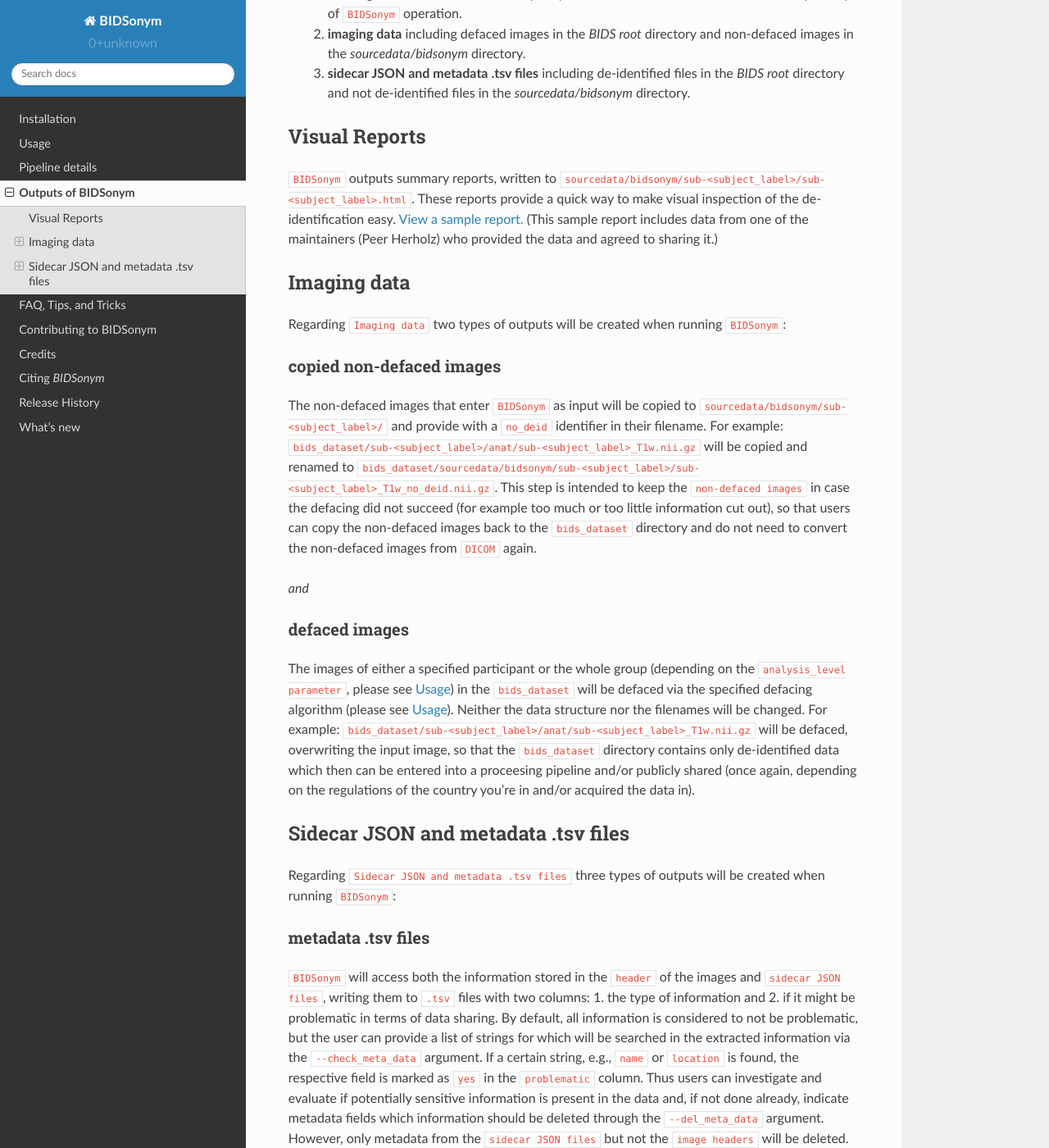
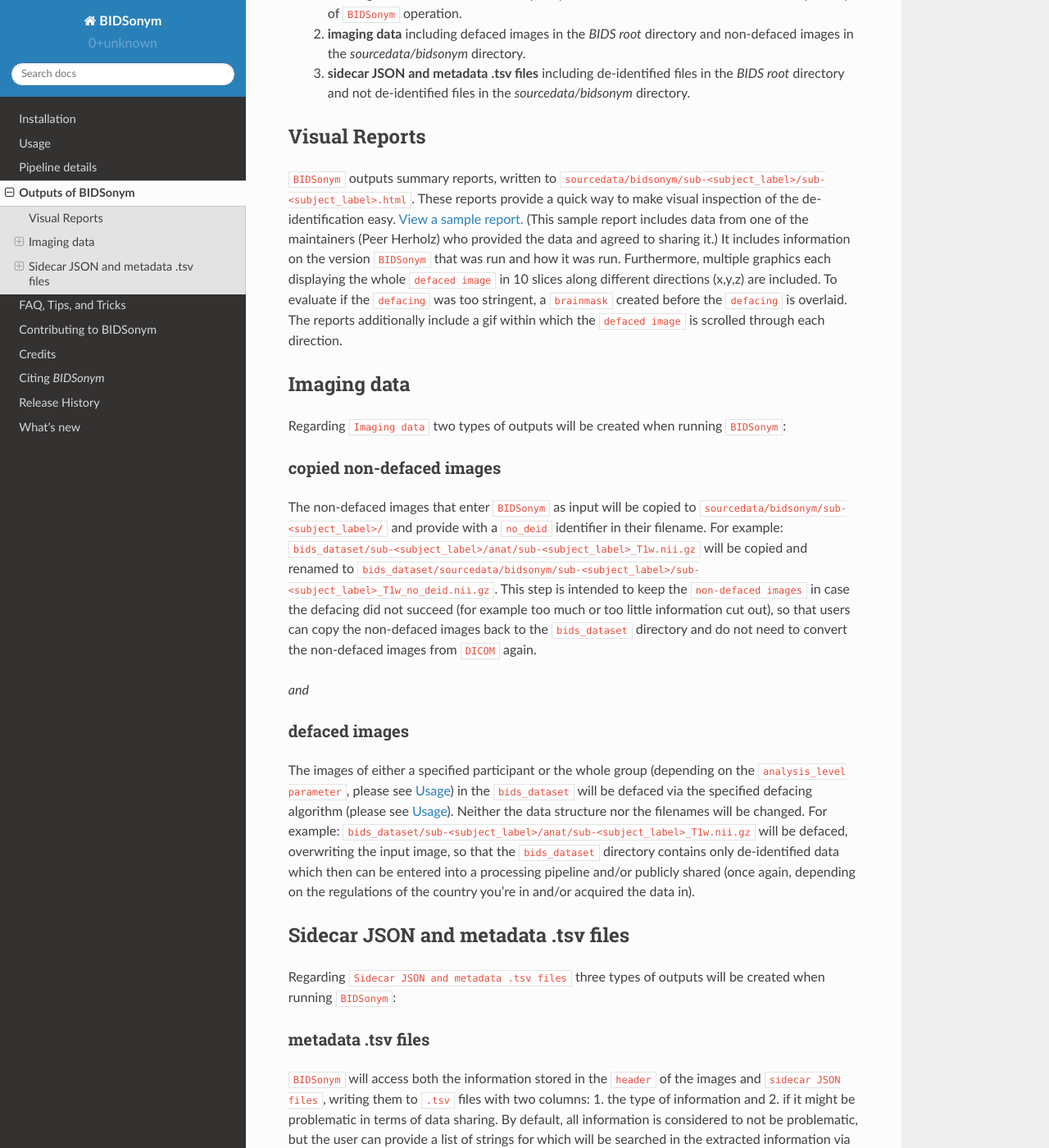
Before and after one commit to PeerHerholz/BIDSonym, a Sphinx documentation site: the page built from docs/source/outputs.rst, in a window 1280 px wide and 1400 px high, scrolled down 251 px. Shown: the whole window at 82% size. Built offline with Sphinx 7.4.7 and the Read the Docs theme 2.0.0, drawn with Linux system fonts in a browser that asks for light colours; some of the changed text lies outside the part shown.

Commit message:
initial docs draft

```diff
--- a/docs/source/outputs.rst
+++ b/docs/source/outputs.rst
@@ -27,7 +27,11 @@
 These reports provide a quick way to make visual inspection of the de-identification easy.
 `View a sample report. <_static/sample_report.html>`_ (This sample report includes data from one of the maintainers
 (Peer Herholz) who provided the data and agreed to sharing it.)
-
+It includes information on the version ``BIDSonym`` that was run and how it was run.
+Furthermore, multiple graphics each displaying the whole ``defaced image`` in 10 slices along different
+directions (x,y,z) are included. To evaluate if the ``defacing`` was too stringent, a ``brainmask`` created before
+the ``defacing`` is overlaid. The reports additionally include a gif within which the ``defaced image`` is scrolled
+through each direction.
 
 Imaging data
 ------------
@@ -60,7 +64,7 @@
 Neither the data structure nor the filenames will be changed. For example:
 ``bids_dataset/sub-<subject_label>/anat/sub-<subject_label>_T1w.nii.gz`` will be defaced, overwriting
 the input image, so that the ``bids_dataset`` directory contains only de-identified data which then
-can be entered into a proceesing pipeline and/or publicly shared (once again, depending on the regulations
+can be entered into a processing pipeline and/or publicly shared (once again, depending on the regulations
 of the country you're in and/or acquired the data in).
 
 
@@ -81,7 +85,7 @@
 in the extracted information via the ``--check_meta_data`` argument. If a certain string, e.g., ``name`` or ``location`` is found,
 the respective field is marked as ``yes`` in the ``problematic`` column.
 Thus users can investigate and evaluate if potentially sensitive information is present in the data and, if not done already, indicate
-metadata fields which information should be deleted through the ``--del_meta_data`` argument. However, only metadata from the
+metadata fields which information should be deleted through the ``--del_meta`` argument. However, only metadata from the
 ``sidecar JSON files`` but not the ``image headers`` will be deleted.
 
 
@@ -98,7 +102,16 @@
 sidecar JSON files`` in case the de-identification did not succeed , so that users can copy
 the ``non-de-identified sidecar JSON files``
 back to the ``bids_dataset`` directory and do not need to do run the conversion again.
+Please not that while de-facing only targets ``structural data``, the ``sidecar JSON files``
+of all modalities will be included.
 
 
 de-identified sidecar JSON files
 ~~~~~~~~~~~~~~~~~~~~~~~~~~~~~~~~
+If set by the user through the ``--del_meta`` argument, ``BIDSonym`` will deleted
+the value of indicated ``metadata fields`` in the ``sidecar JSON files`` within the
+``bids_dataset`` directory, replacing them with the string ``deleted_by_bidsonym``.
+For example, if the ``metadata field`` ``InstitutionAddress`` should be deleted,
+the respective value of the ``sidecar JSON files`` will change from e.g.,
+``InstitutionAddress : 'A restaurant at the end of the Universe.'``  to
+``InstitutionAddress : 'deleted_by_bidsonym'``.
--- a/requirements-dev.txt
+++ b/requirements-dev.txt
@@ -5,11 +5,12 @@
 flake8
 pytest
 sphinx
-# These are dependencies of various sphinx extensions for documentation.
+duecredit
+doctr
 ipython
 matplotlib
+# These are dependencies of various sphinx extensions for documentation.
 numpydoc
 sphinx-copybutton
 sphinx_rtd_theme
 sphinx-argparse
-duecredit
```
Also changed, not shown: .travis.yml, 1 other file.
